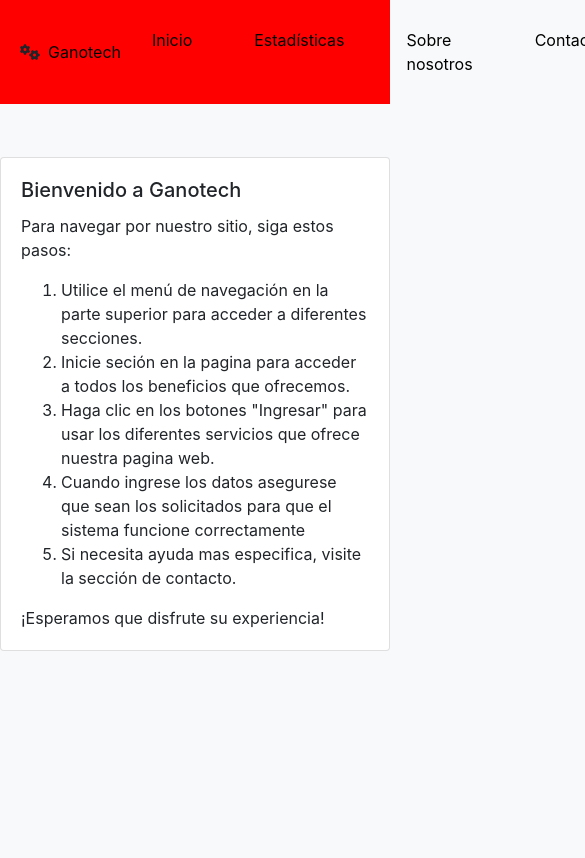
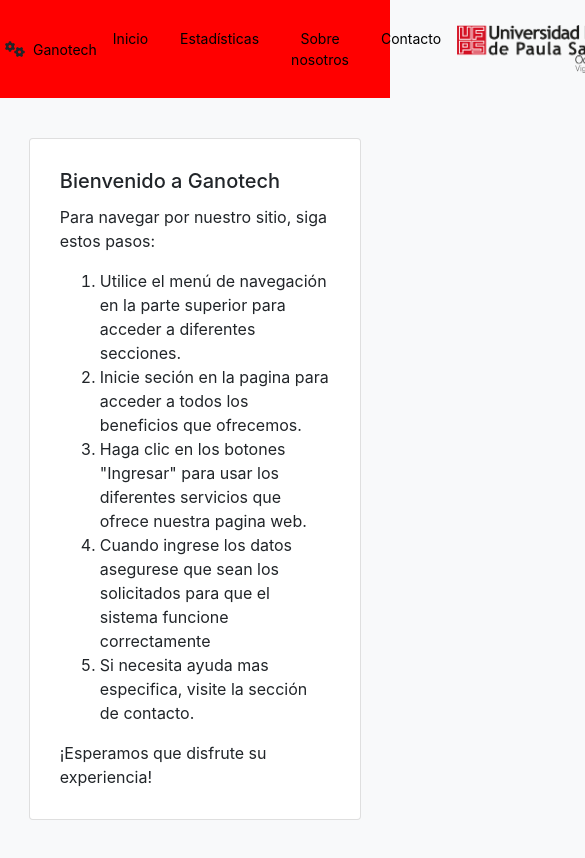
Before and after one commit to karol3012/ExamenFinalDesarrollo, a plain HTML site: page HTML/SobreNosotros.html in a window 390 px wide. Shown: the top 858 px of the page, 585 px wide, since content can reach past the window. Drawn offline with nearby package versions, Linux system fonts and the light colour scheme.

Commit message:
modified html de SobreNosotros

```diff
--- a/HTML/SobreNosotros.html
+++ b/HTML/SobreNosotros.html
@@ -41,6 +41,50 @@
         span{
             color: #000;
         }
+
+        @media (max-width: 768px) {
+  .full-screen {
+    flex-direction: column;
+    height: auto;
+    padding: 40px 20px;
+  }
+
+  .card {
+    width: 95%;
+    max-width: 100%;
+  }
+
+  .header {
+    padding: 15px 10px;
+    text-align: center;
+  }
+
+  .nav-link {
+    display: block;
+    margin: 10px auto;
+    font-size: 16px;
+    text-align: center;
+  }
+}
+
+/* 📲 Extra responsivo para móviles pequeños */
+@media (max-width: 480px) {
+  .header {
+    padding: 10px 5px;
+  }
+
+  .nav-link {
+    font-size: 14px;
+  }
+
+  .card {
+    padding: 10px;
+  }
+
+  span {
+    font-size: 14px;
+  }
+}
     </style>
 </head>
 <body>
```
